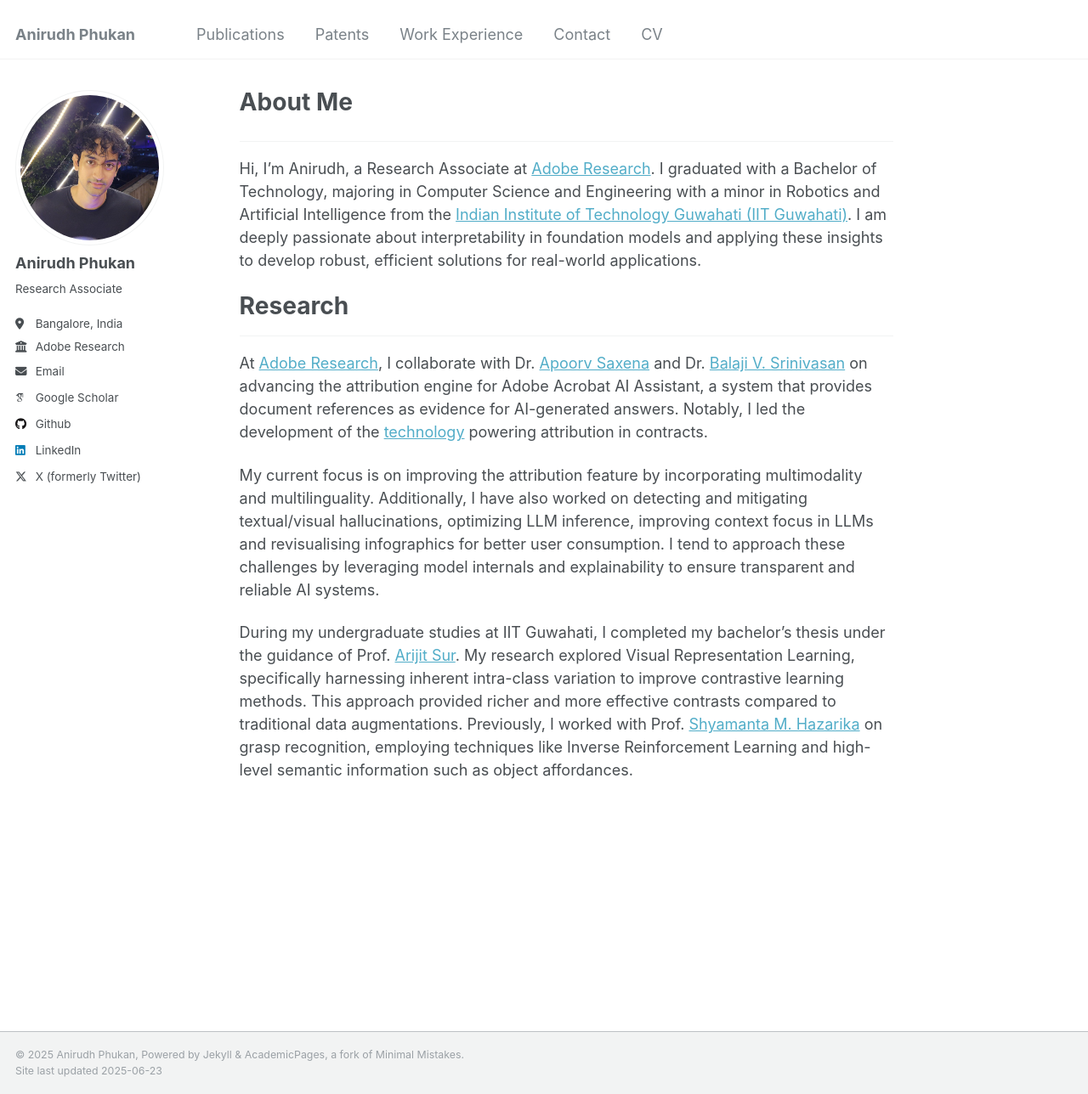
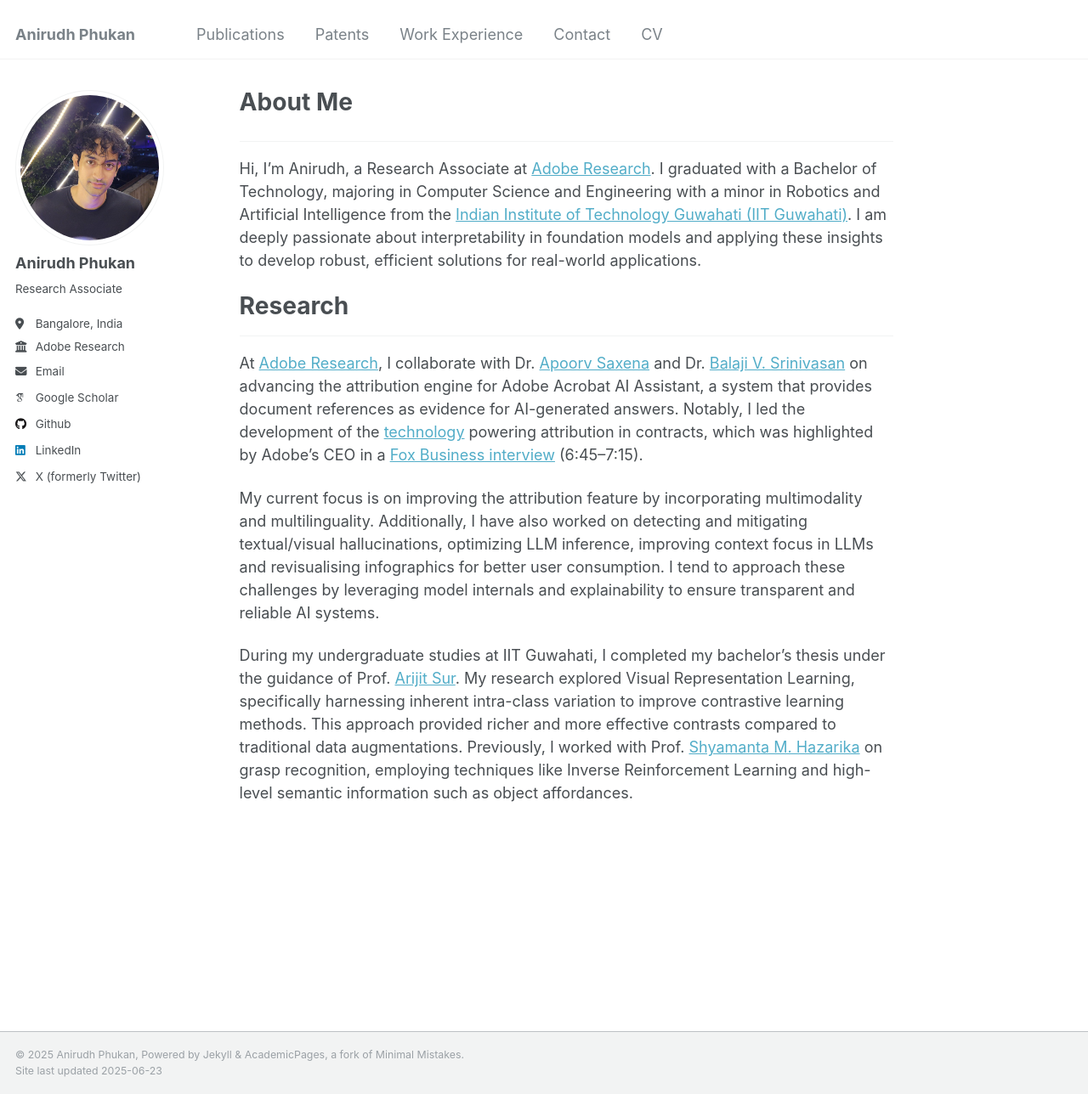
Before and after one commit to Anirudh-Phukan/Anirudh-Phukan.github.io, a Jekyll site: the page built from _pages/about.md, in a window 1280 px wide and 1288 px high. Shown: the whole window at 85% size. Built offline with Jekyll 4.4.1, drawn with Linux system fonts in a browser that asks for light colours; some web fonts are replaced.

Commit message:
Updated about with press coverage

```diff
--- a/_pages/about.md
+++ b/_pages/about.md
@@ -14,7 +14,7 @@ Hi, I'm Anirudh, a Research Associate at [Adobe Research](https://research.adobe
 # Research
 ---
 
-At [Adobe Research](https://research.adobe.com/), I collaborate with Dr. [Apoorv Saxena](https://research.adobe.com/person/apoorv-saxena/) and Dr. [Balaji V. Srinivasan](https://research.adobe.com/person/balaji-vasan-srinivasan/) on advancing the attribution engine for Adobe Acrobat AI Assistant, a system that provides document references as evidence for AI-generated answers. Notably, I led the development of the [technology](https://arxiv.org/abs/2411.19187) powering attribution in contracts.
+At [Adobe Research](https://research.adobe.com/), I collaborate with Dr. [Apoorv Saxena](https://research.adobe.com/person/apoorv-saxena/) and Dr. [Balaji V. Srinivasan](https://research.adobe.com/person/balaji-vasan-srinivasan/) on advancing the attribution engine for Adobe Acrobat AI Assistant, a system that provides document references as evidence for AI-generated answers. Notably, I led the development of the [technology](https://arxiv.org/abs/2411.19187) powering attribution in contracts, which was highlighted by Adobe’s CEO in a [Fox Business interview](https://www.foxbusiness.com/video/6368324084112) (6:45–7:15).
 
 My current focus is on improving the attribution feature by incorporating multimodality and multilinguality. Additionally, I have also worked on detecting and mitigating textual/visual hallucinations, optimizing LLM inference, improving context focus in LLMs and revisualising infographics for better user consumption. I tend to approach these challenges by leveraging model internals and explainability to ensure transparent and reliable AI systems.
 
```
